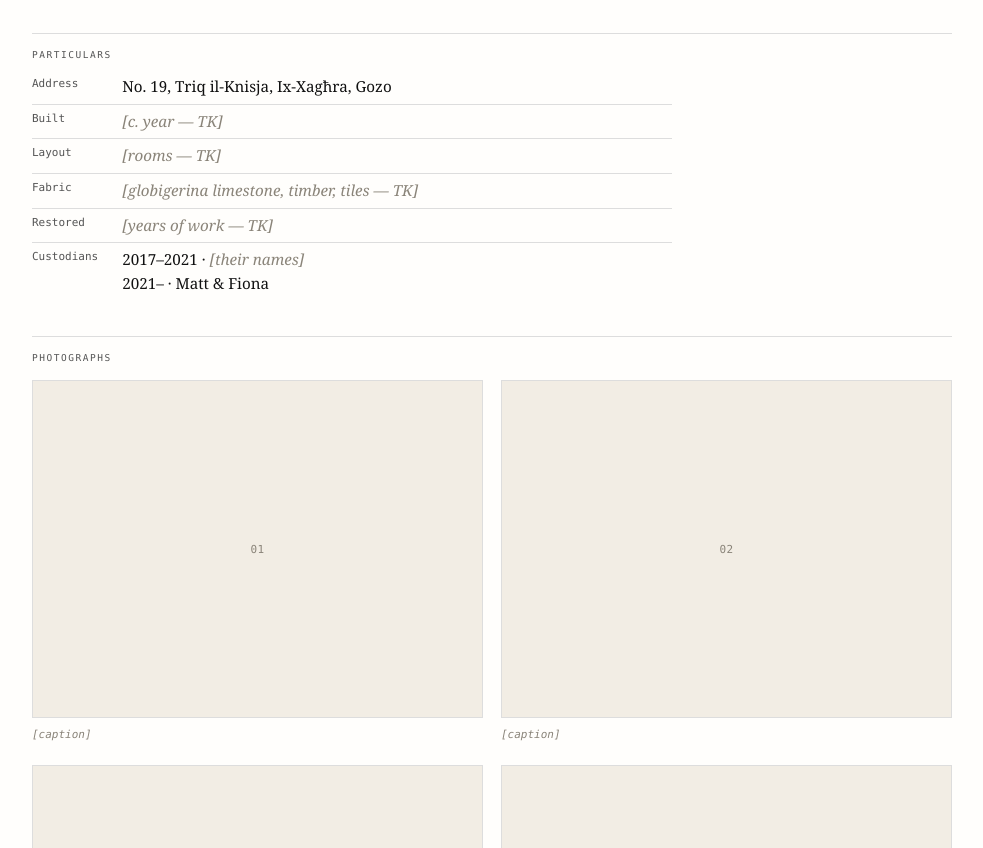
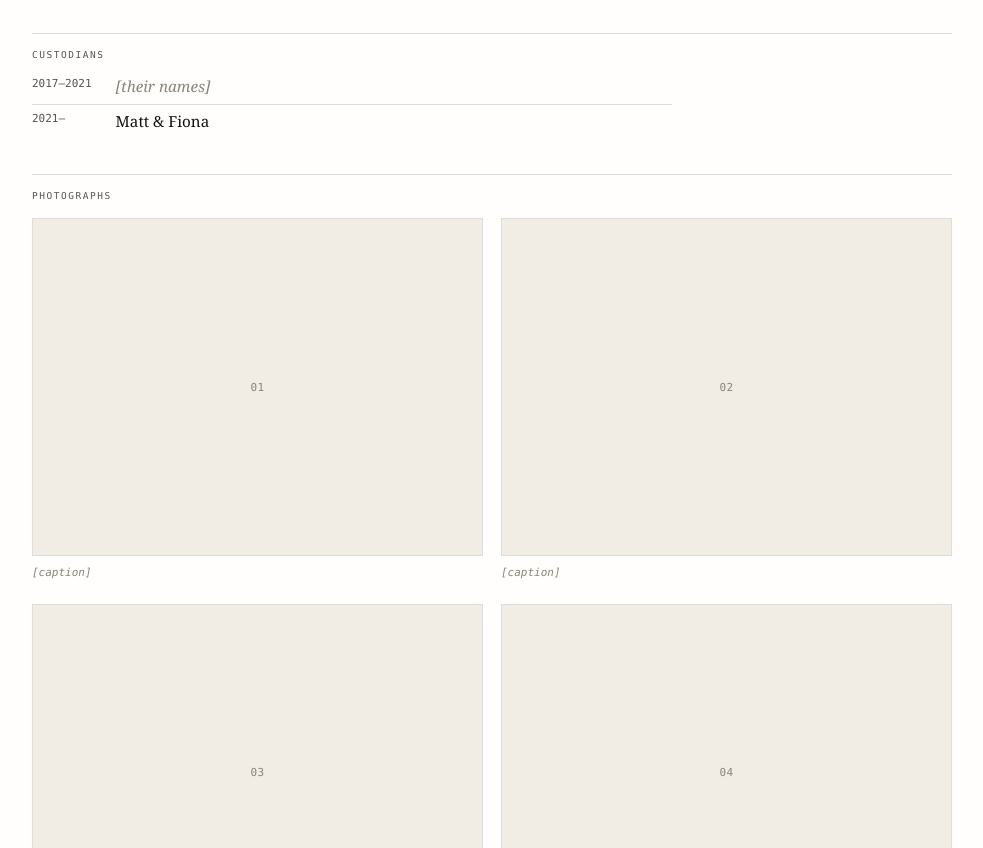
Before and after one commit to mattcarp/mc-19church-site, a plain HTML site: page index.html in a window 1280 px wide. Shown: the part 913-1761 px from the top of the page, without its empty margins (148-1131 px from the left). Drawn offline with Linux system fonts and the light colour scheme.

Commit message:
Cut particulars to custodians only

```diff
--- a/index.html
+++ b/index.html
@@ -182,14 +182,10 @@
       </div>
 
       <section>
-        <p class="lede">Particulars</p>
+        <p class="lede">Custodians</p>
         <table class="particulars">
-          <tr><th>Address</th><td>No. 19, Triq il-Knisja, Ix-Xagħra, Gozo</td></tr>
-          <tr><th>Built</th><td class="tk">[c. year — TK]</td></tr>
-          <tr><th>Layout</th><td class="tk">[rooms — TK]</td></tr>
-          <tr><th>Fabric</th><td class="tk">[globigerina limestone, timber, tiles — TK]</td></tr>
-          <tr><th>Restored</th><td class="tk">[years of work — TK]</td></tr>
-          <tr><th>Custodians</th><td>2017–2021 &middot; <span class="tk">[their names]</span><br />2021– &middot; Matt &amp; Fiona</td></tr>
+          <tr><th>2017&ndash;2021</th><td class="tk">[their names]</td></tr>
+          <tr><th>2021&ndash;</th><td>Matt &amp; Fiona</td></tr>
         </table>
       </section>
 
```
